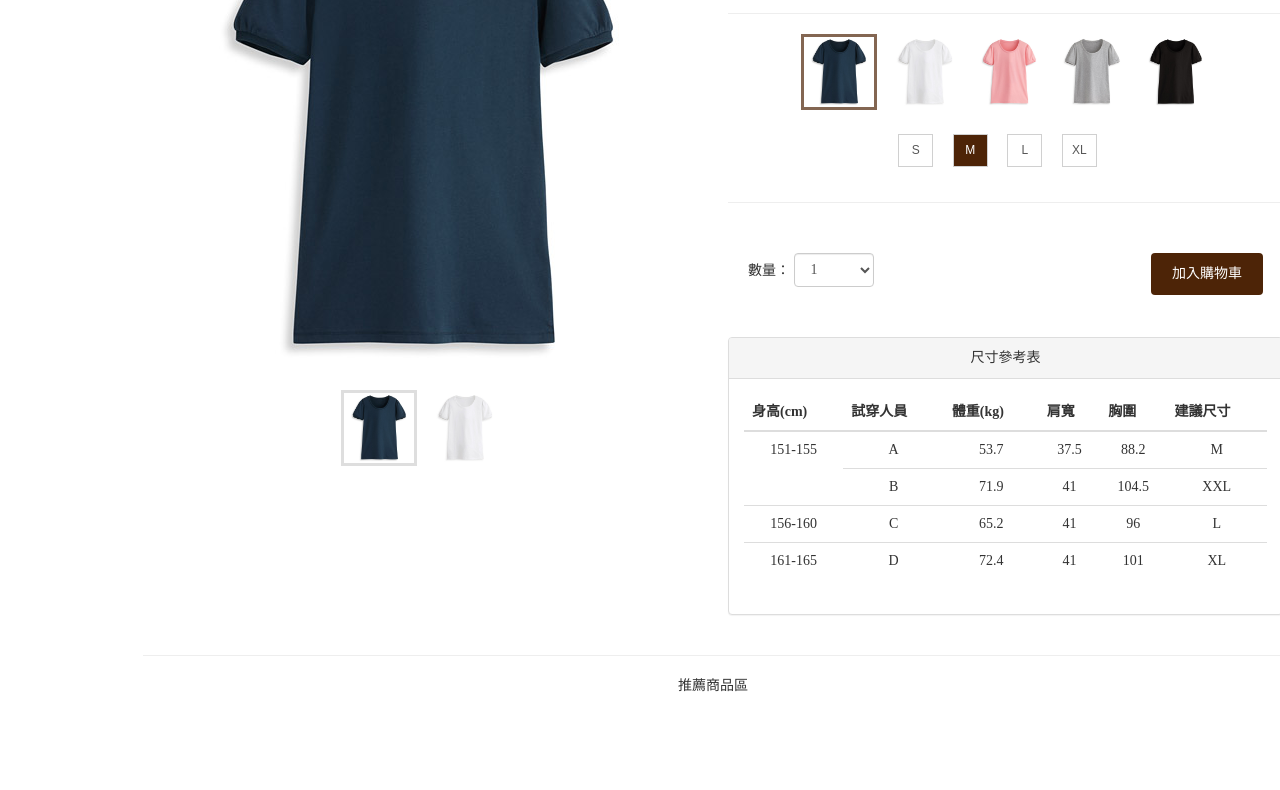
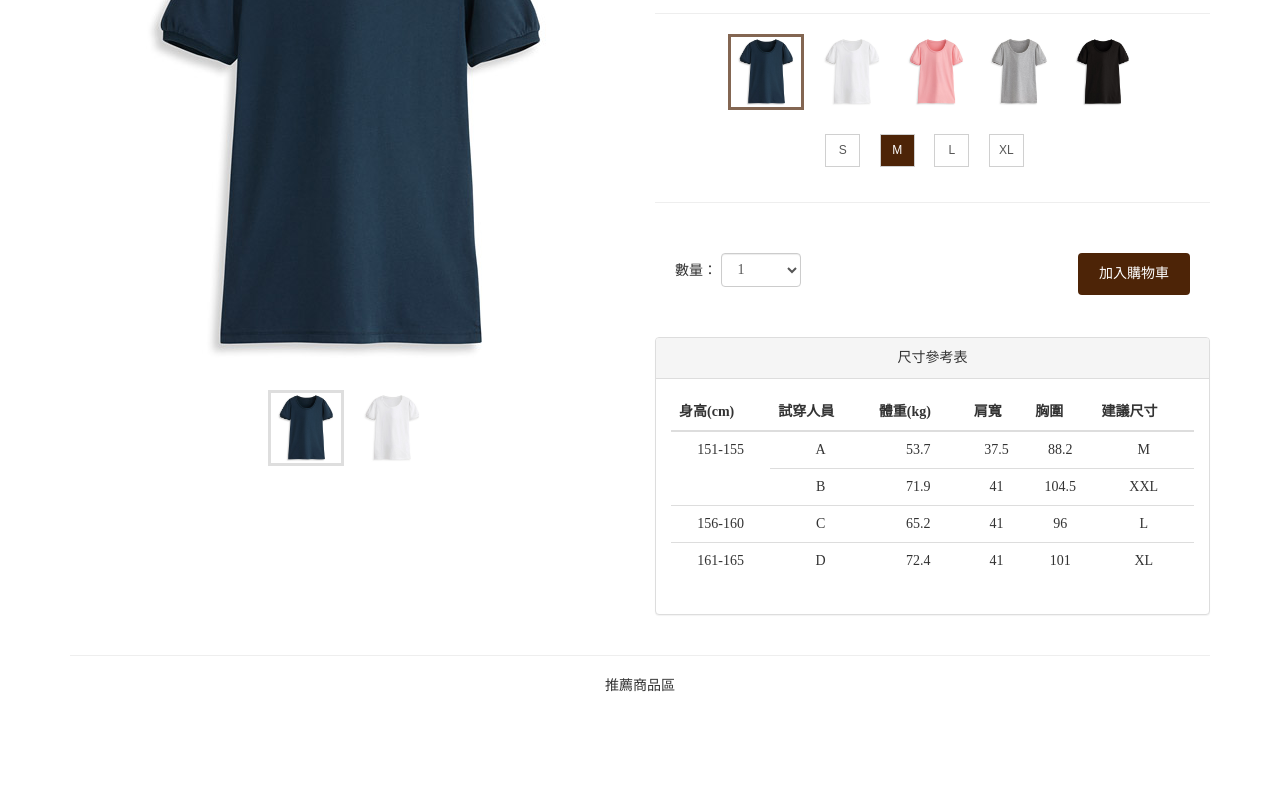
Before and after one commit to guAnsunyata/carl-html, a website: page public/detail.html in a window 1280 px wide. Shown: the part 370-1160 px from the top of the page. Drawn offline with Linux system fonts and the light colour scheme.

Commit message:
change detail padding

```diff
--- a/public/scss/detail.scss
+++ b/public/scss/detail.scss
@@ -1,6 +1,6 @@
 #detail-wrapper{
 	min-height: 700px;
-	padding: 50px 10%;
+	padding: 50px 0;
 	text-align: center;
 	#detail-product-img{
 
```
Also changed, not shown: public/css/main.css.
